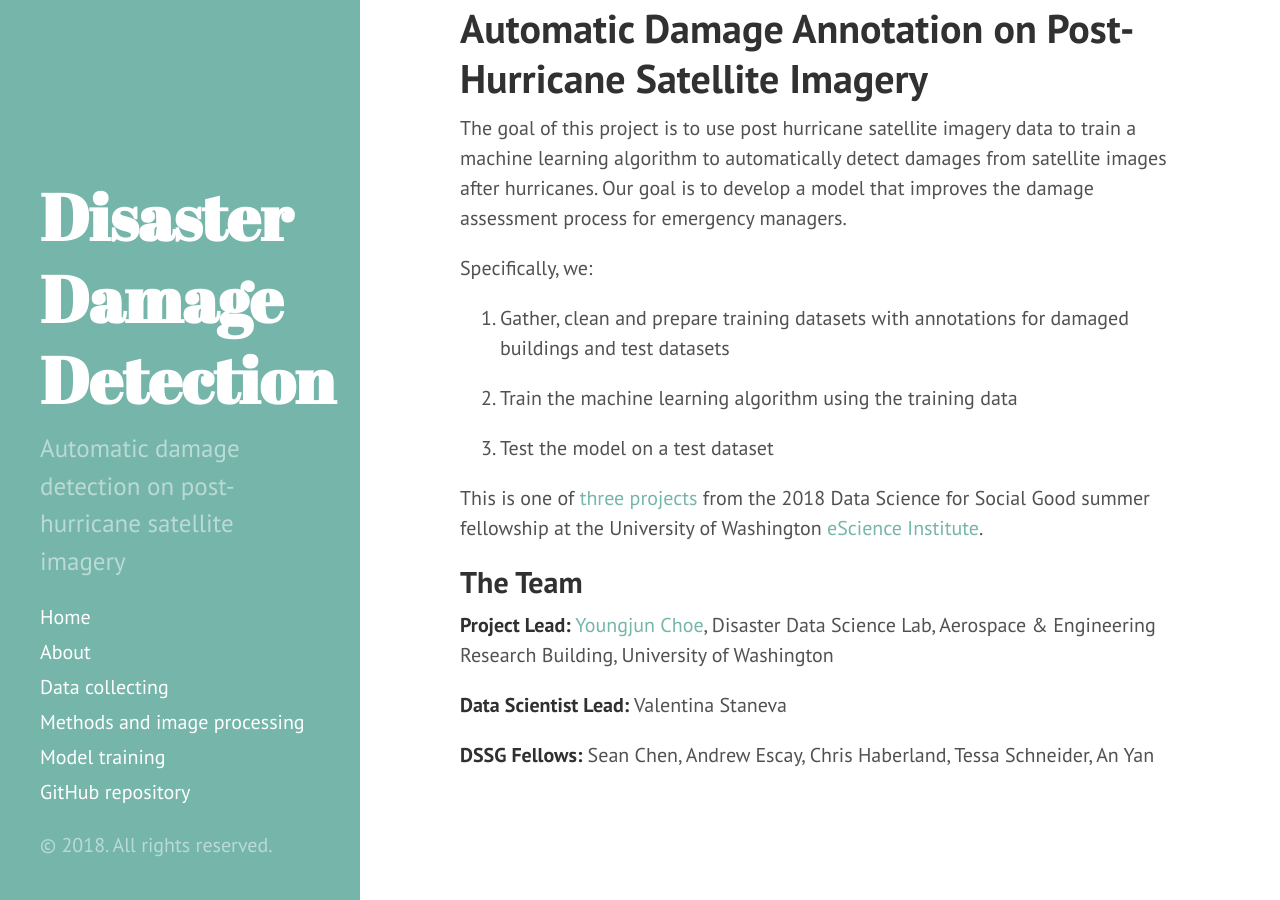
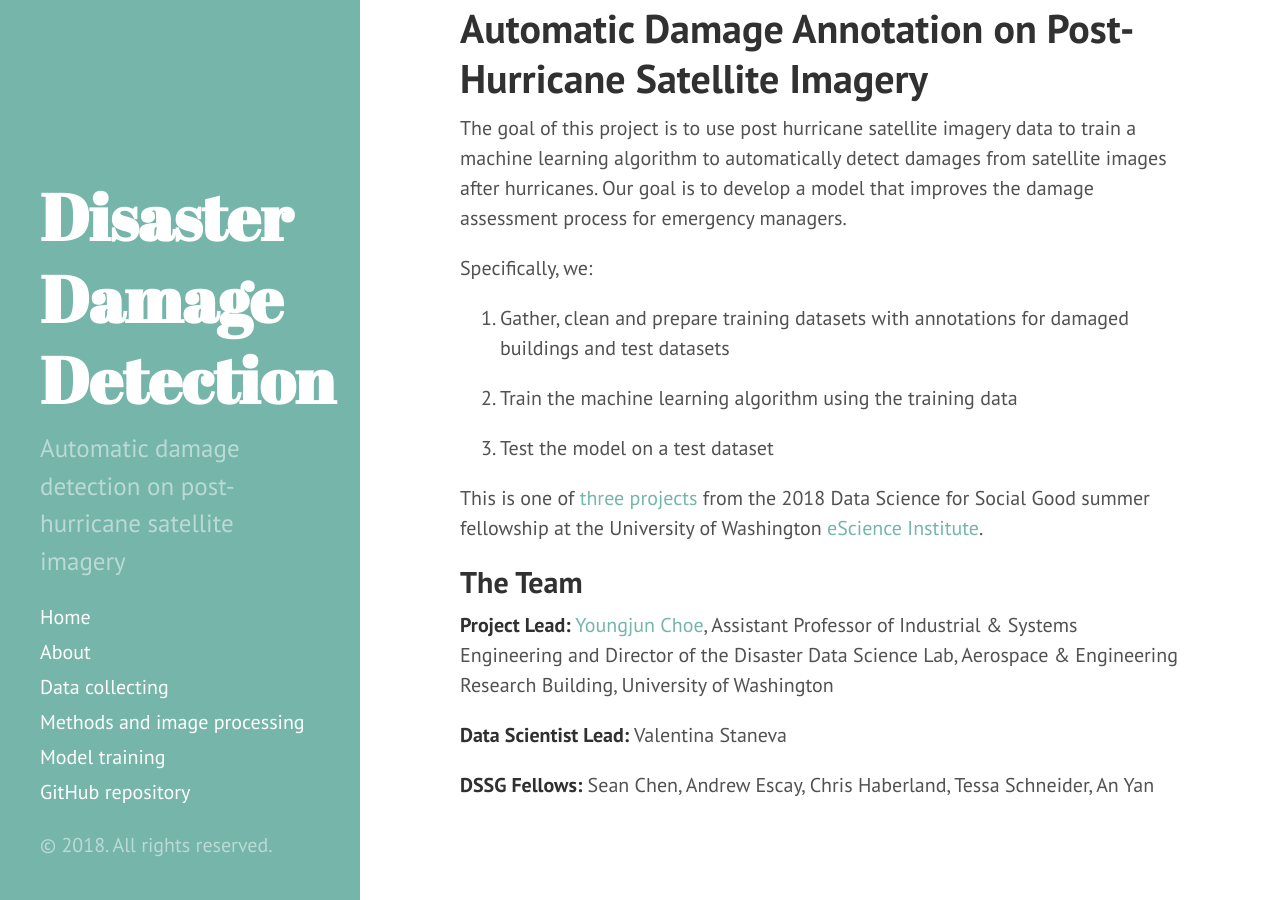
Before and after one commit to DDS-Lab/disaster-damage-detection, a Jekyll site: the page built from index.md, in a window 1280 px wide and 900 px high, scrolled down 549 px. Built offline with Jekyll 4.4.1, drawn with Linux system fonts in a browser that asks for light colours.

Commit message:
Update index.md

```diff
--- a/index.md
+++ b/index.md
@@ -28,8 +28,7 @@ of Washington [eScience Institute](http://escience.washington.edu/).
 ## The Team
 
 **Project Lead:**
-[Youngjun Choe](http://faculty.washington.edu/ychoe/),
-Disaster Data Science Lab, Aerospace & Engineering Research Building, University of Washington
+[Youngjun Choe](http://faculty.washington.edu/ychoe/), Assistant Professor of Industrial & Systems Engineering and Director of the Disaster Data Science Lab, Aerospace & Engineering Research Building, University of Washington
 
 **Data Scientist Lead:** Valentina Staneva
 
```
